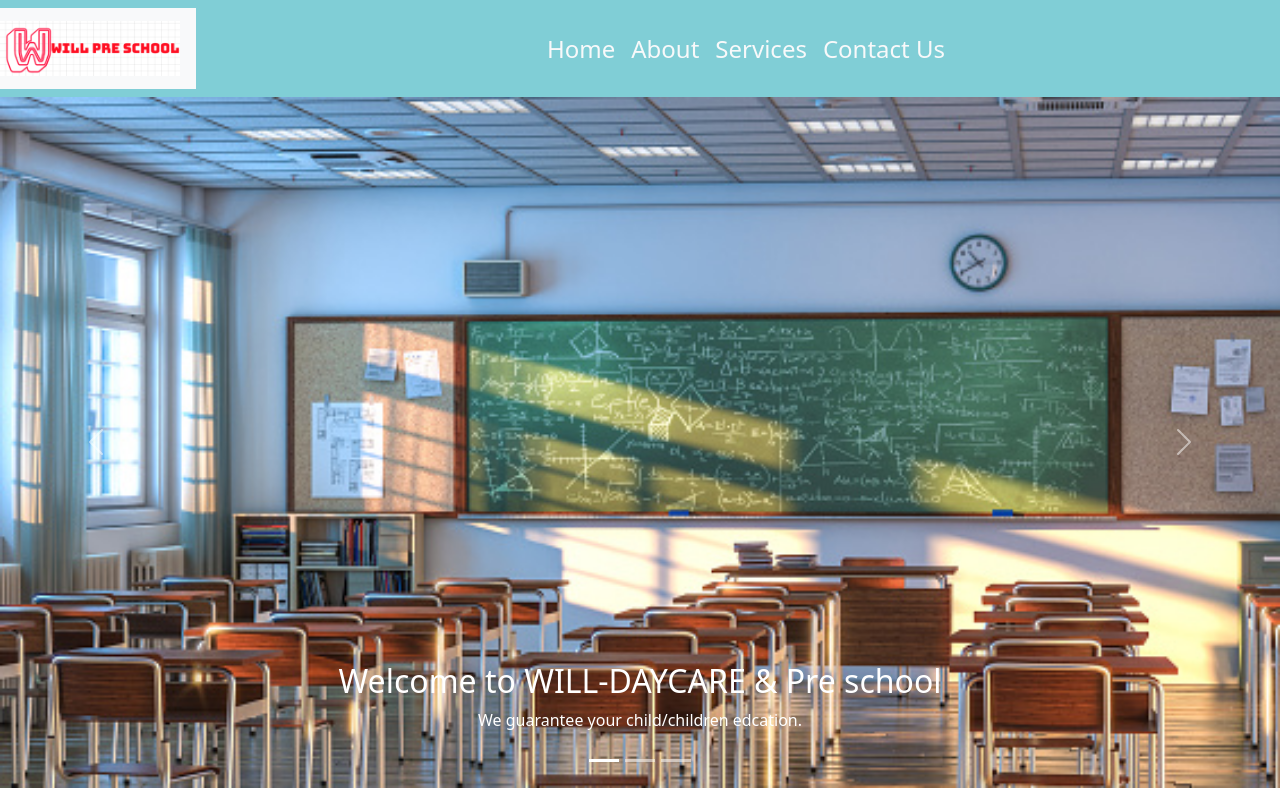
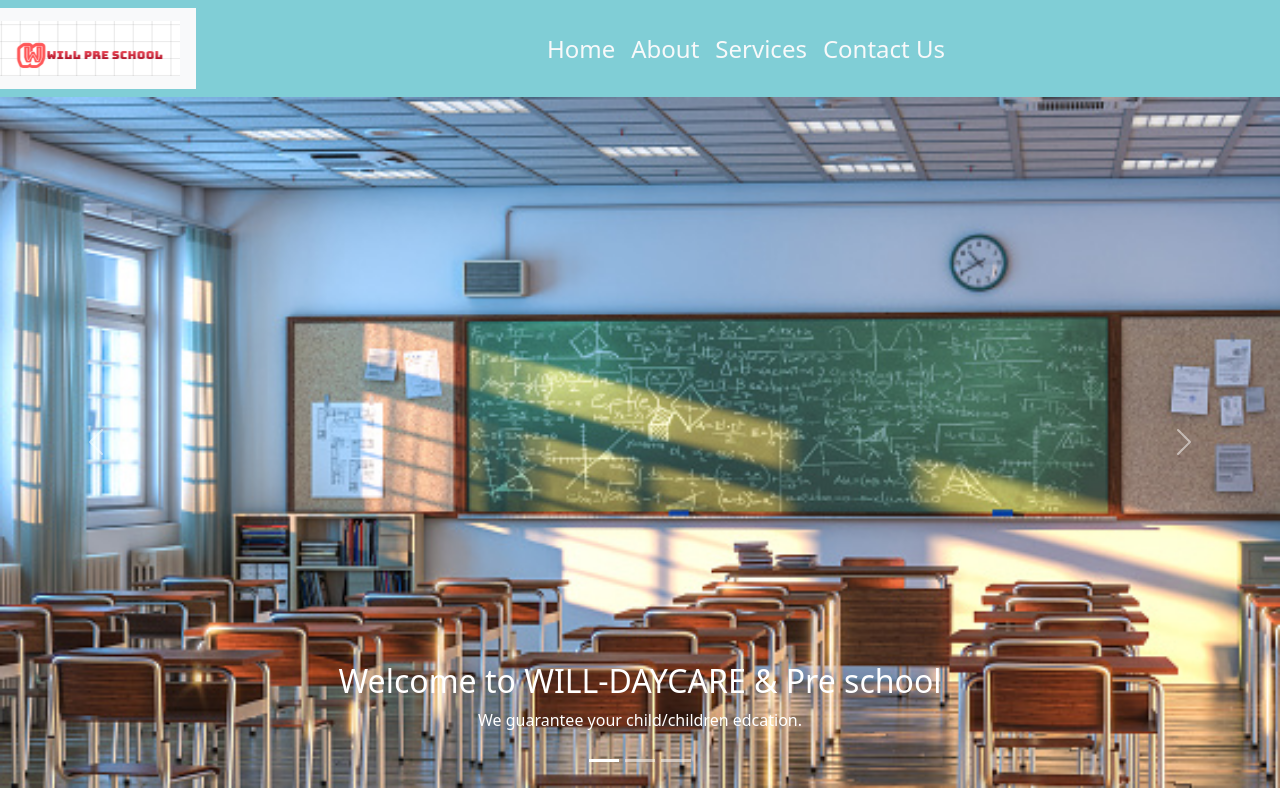
Before and after one commit to Willettegbelee/Day-care-website, a plain HTML site: page index.html in a window 1280 px wide. Shown: the top 800 px of the page. Drawn offline with Linux system fonts and the light colour scheme.

Commit message:
Update index.html

```diff
--- a/index.html
+++ b/index.html
@@ -11,7 +11,7 @@
   <!-- Image and text -->
 <nav class="navbar navbar-light bg-light">
   <a class="navbar-brand" href="#">
-    <img src="images/new.png" width="180" height="55" class="d-inline-block align-top" alt="new.png">
+    <img src="images/Capture012.png" width="180" height="55" class="d-inline-block align-top" alt="logo">
   </a>
 </nav>
   <nav class="navbar navbar-expand-lg mx-auto">
```
